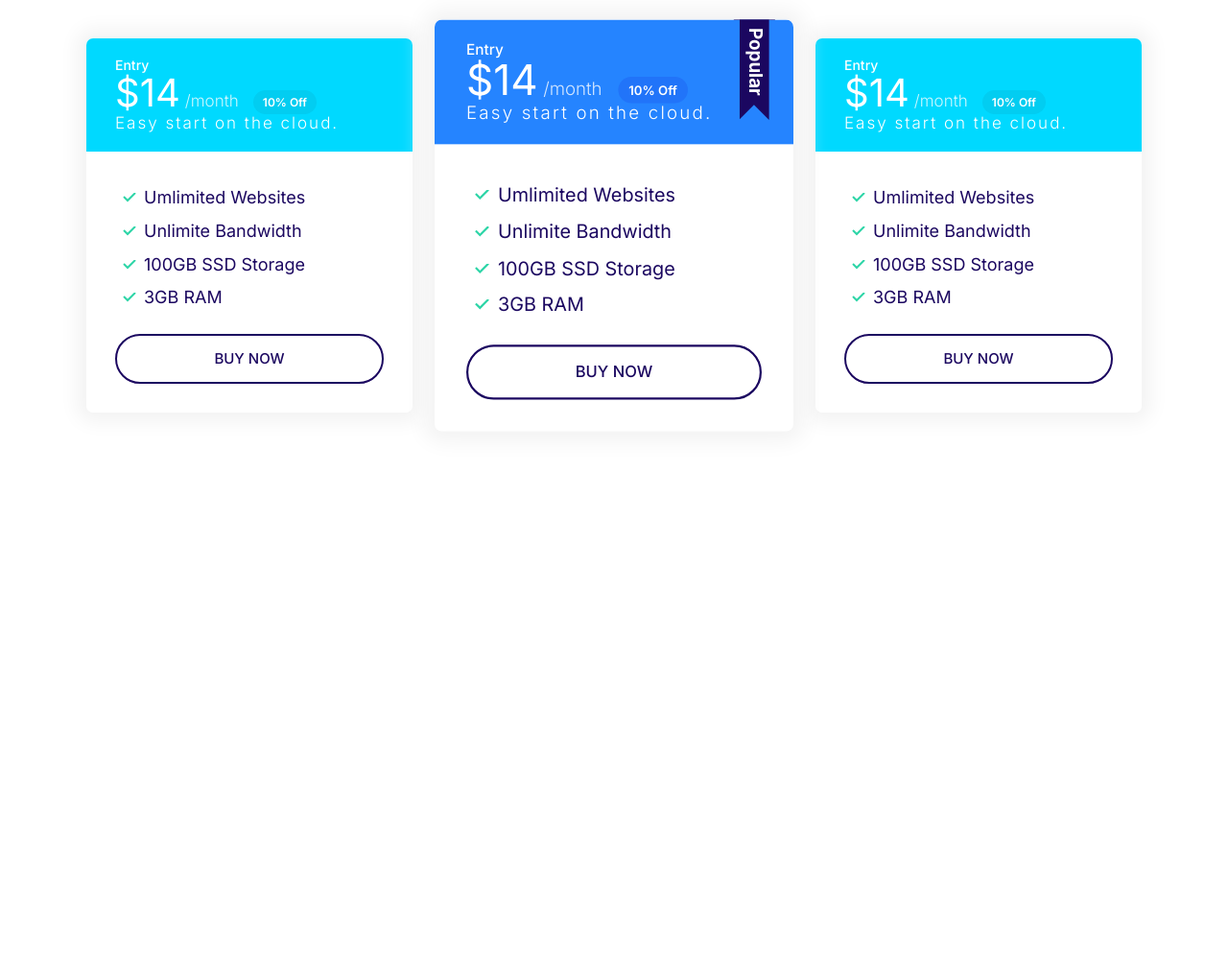
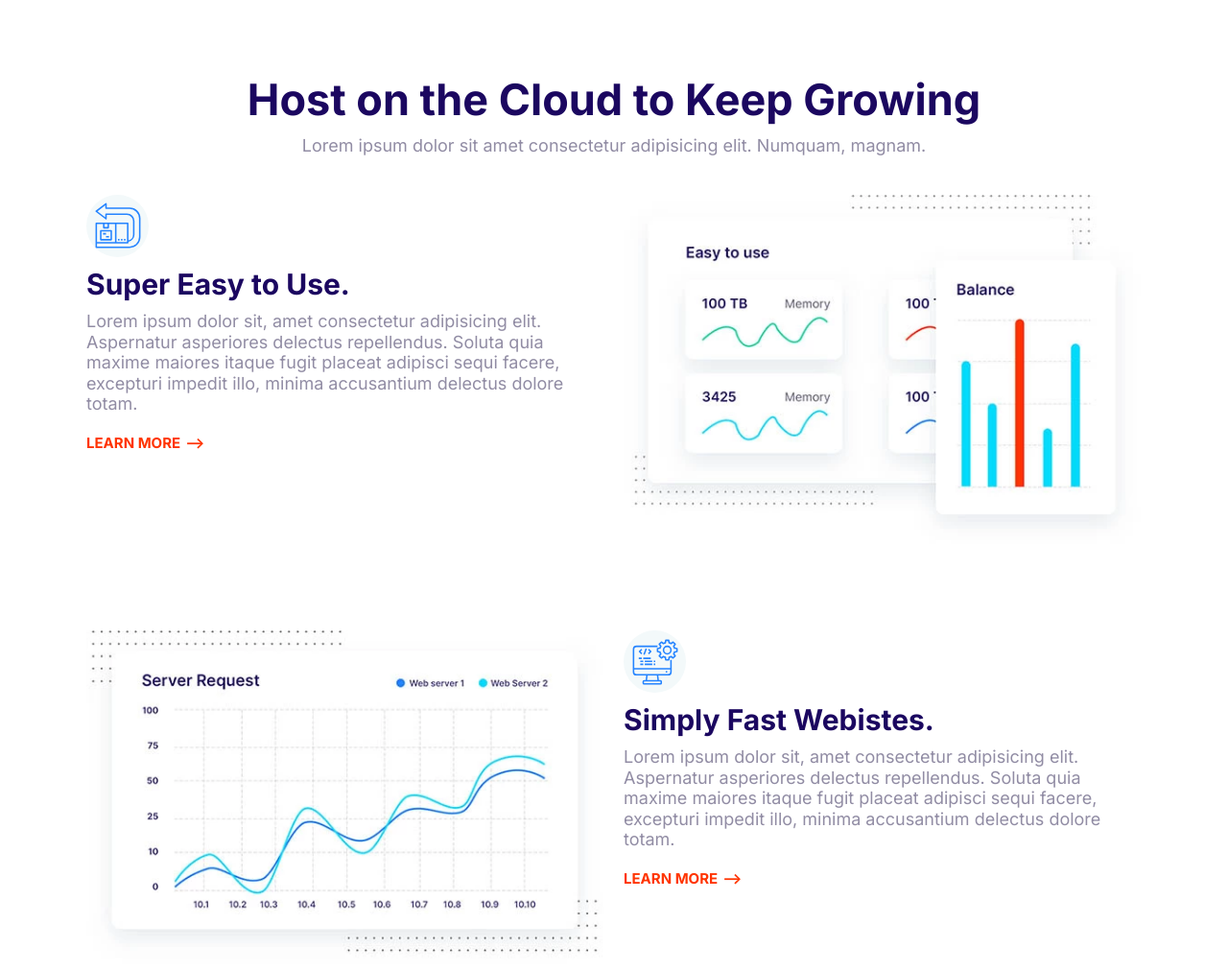
Before and after one commit to SomDhen/bhuhosting, a plain HTML site: page index.html in a window 1280 px wide. Shown: the top 1012 px of the page at 96% size. Before the commit the page ends 800 px from the top, so only its background shows below. Drawn offline with Linux system fonts and the light colour scheme.

Commit message:
Build the feature components.

```diff
--- a/css/styles.css
+++ b/css/styles.css
@@ -25,7 +25,7 @@ html {
 body {
   font-family: "Inter", Arial, Helvetica, sans-serif;
   font-size: 2rem;
-  line-height: 1.1;
+  line-height: 1.2;
   color: var(--color-body);
   /* margin: 2rem; */
 }
@@ -67,7 +67,7 @@ p {
   }
 
   h3 {
-    font-size: 3.4rem;
+    font-size: 3rem;
   }
 }
 
@@ -757,3 +757,27 @@ a {
   max-width: 500px;
   margin: 0 auto;
 }
+
+/* Feature Blocks */
+.feature {
+  gap: 4rem 2rem;
+  margin: 8rem 0;
+}
+
+.feature:first-of-type {
+  margin-top: 4rem;
+}
+
+.feature__heading {
+  margin: 1rem 0;
+}
+
+.feature__image {
+  width: 100%;
+}
+
+@media screen and (min-width: 750px) {
+  .feature:nth-of-type(even) .feature__content {
+    order: 2;
+  }
+}
--- a/index.html
+++ b/index.html
@@ -16,69 +16,68 @@
     <link rel="stylesheet" href="css/styles.css">
 </head>
 <body>
-   <section class="block container block-plans">
-       <div class="grid grid--1x3">
-            <div class="plan">
-                <div class="card card--secondary">
-                    <header class="card__header">
-                        <h3 class="plan__name" >Entry</h3>
-                        <span class="plan__price">$14</span>
-                        <span class="plan__billing-cycle">/month</span>
-                        <spa class="badge badge--secondary badge--small">10% Off</spa>
-                        <span class="plan__description">Easy start on the cloud.</span>
-                    </header>
-                    <div class="card__body">
-                        <ul class="list list--tick">
-                            <li class="list__item">Umlimited Websites</li>
-                            <li class="list__item">Unlimite Bandwidth</li>
-                            <li class="list__item">100GB SSD Storage</li>
-                            <li class="list__item">3GB RAM</li>
-                        </ul>
-                        <button class="btn btn--block btn--outline">Buy Now</button>
-                    </div>
-                </div>
-            </div>
-            <div class="plan plan--popular">
-                <div class="card card--primary">
-                    <header class="card__header">
-                        <h3 class="plan__name" >Entry</h3>
-                        <span class="plan__price">$14</span>
-                        <span class="plan__billing-cycle">/month</span>
-                        <spa class="badge badge--primary badge--small">10% Off</spa>
-                        <span class="plan__description">Easy start on the cloud.</span>
-                    </header>
-                    <div class="card__body">
-                        <ul class="list list--tick">
-                            <li class="list__item">Umlimited Websites</li>
-                            <li class="list__item">Unlimite Bandwidth</li>
-                            <li class="list__item">100GB SSD Storage</li>
-                            <li class="list__item">3GB RAM</li>
-                        </ul>
-                        <button class="btn btn--block btn--outline">Buy Now</button>
-                    </div>
-                </div>
-            </div>
-            <div class="plan">
-                <div class="card card--secondary">
-                    <header class="card__header">
-                        <h3 class="plan__name" >Entry</h3>
-                        <span class="plan__price">$14</span>
-                        <span class="plan__billing-cycle">/month</span>
-                        <spa class="badge badge--secondary badge--small">10% Off</spa>
-                        <span class="plan__description">Easy start on the cloud.</span>
-                    </header>
-                    <div class="card__body">
-                        <ul class="list list--tick">
-                            <li class="list__item">Umlimited Websites</li>
-                            <li class="list__item">Unlimite Bandwidth</li>
-                            <li class="list__item">100GB SSD Storage</li>
-                            <li class="list__item">3GB RAM</li>
-                        </ul>
-                        <button class="btn btn--block btn--outline">Buy Now</button>
-                    </div>
-                </div>
-            </div>
-       </div>
+   <section class="block container">
+       <header class="block__header">
+           <h2>Host on the Cloud to Keep Growing</h2>
+           <p>Lorem ipsum dolor sit amet consectetur adipisicing elit. Numquam, magnam.</p>
+       </header>
+       <article class="grid grid--1x2 feature">
+           <div class="feature__content">
+            <span class="icon-container">
+                <svg class="icon icon--primary">
+                    <use xlink:href="images/sprite.svg#easy"></use>
+                  </svg>
+            </span>
+            <h3 class="feature__heading">Super Easy to Use.</h3>
+            <p>Lorem ipsum dolor sit, amet consectetur adipisicing elit. Aspernatur asperiores delectus repellendus. Soluta quia maxime maiores itaque fugit placeat adipisci sequi facere, excepturi impedit illo, minima accusantium delectus dolore totam.</p>
+            <a href="" class="link-arrow">Learn More</a>
+           </div>
+           <picture>
+               <source type="image/webp"
+               srcset="images/easy.webp 1x, images/easy@2x.webp 2x">
+               <source type="image/jpg"
+               srcset="images/easy.jpg 1x, images/easy@2x.jpg 2x">
+               <img class="feature__image" src="images/easy@2x.jpg" alt="">
+            </picture>
+       </article>
+       <article class="grid grid--1x2 feature">
+           <div class="feature__content">
+            <span class="icon-container">
+                <svg class="icon icon--primary">
+                    <use xlink:href="images/sprite.svg#computer"></use>
+                  </svg>
+            </span>
+            <h3 class="feature__heading">Simply Fast Webistes.</h3>
+            <p>Lorem ipsum dolor sit, amet consectetur adipisicing elit. Aspernatur asperiores delectus repellendus. Soluta quia maxime maiores itaque fugit placeat adipisci sequi facere, excepturi impedit illo, minima accusantium delectus dolore totam.</p>
+            <a href="" class="link-arrow">Learn More</a>
+           </div>
+           <picture>
+               <source type="image/webp"
+               srcset="images/fast.webp 1x, images/fast@2x.webp 2x">
+               <source type="image/jpg"
+               srcset="images/fast.jpg 1x, images/fast@2x.jpg 2x">
+               <img class="feature__image" src="images/fast@2x.jpg" alt="">
+            </picture>
+       </article>
+       <article class="grid grid--1x2 feature">
+           <div class="feature__content">
+            <span class="icon-container">
+                <svg class="icon icon--primary">
+                    <use xlink:href="images/sprite.svg#wordpress"></use>
+                  </svg>
+            </span>
+            <h3 class="feature__heading">WordPress made easy</h3>
+            <p>Lorem ipsum dolor sit, amet consectetur adipisicing elit. Aspernatur asperiores delectus repellendus. Soluta quia maxime maiores itaque fugit placeat adipisci sequi facere, excepturi impedit illo, minima accusantium delectus dolore totam.</p>
+            <a href="" class="link-arrow">Learn More</a>
+           </div>
+           <picture>
+               <source type="image/webp"
+               srcset="images/wordpress.webp 1x, images/wordpress@2x.webp 2x">
+               <source type="image/jpg"
+               srcset="images/wordpress.jpg 1x, images/wordpress@2x.jpg 2x">
+               <img class="feature__image" src="images/wordpress.jpg" alt="">
+            </picture>
+       </article>
    </section>
 
     <!-- JavaScript  -->
```
Also changed, not shown: components/feature-blocks.html (added, +63 -0 lines), images/easy.jpg (added), images/easy.webp (added), images/easy@2x.jpg (added), images/easy@2x.webp (added), images/fast.jpg (added), images/fast.webp (added), images/fast@2x.jpg (added), images/fast@2x.webp (added), images/wordpress.jpg (added), images/wordpress.webp (added), images/wordpress@2x.jpg (added), images/wordpress@2x.webp (added).
